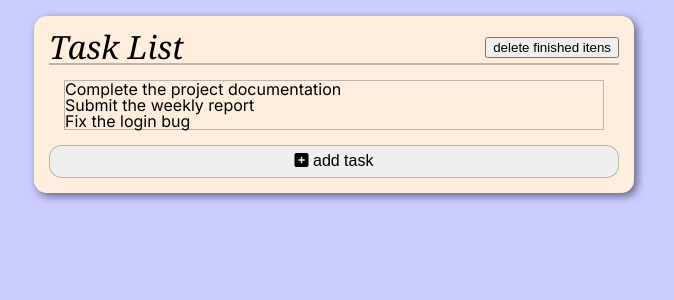
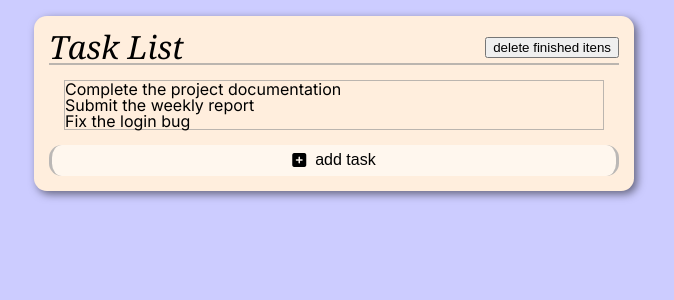
Before and after one commit to fabiodbf/monorepo-crud-mongo, a React (Create React App) app in the folder WebApp/tasks/: page / in a window 1280 px wide. Shown: the top 300 px of the page, without its empty margins (306-980 px from the left). Built offline with nearby package versions, Linux system fonts and the light colour scheme.

Commit message:
styling button

```diff
--- a/WebApp/tasks/src/components/list-container/container.jsx
+++ b/WebApp/tasks/src/components/list-container/container.jsx
@@ -30,8 +30,9 @@ function Container() {
       </div>
       <div id={styles["bottom-controls"]}>
         <div>
-          <button>
-            <i className="fa fa-plus-square"></i>&nbsp;add task
+          <button type="button">
+            <i className="fa fa-plus-square"></i>
+            &nbsp; add task
           </button>
         </div>
       </div>
--- a/WebApp/tasks/src/components/list-container/container.module.css
+++ b/WebApp/tasks/src/components/list-container/container.module.css
@@ -52,10 +52,26 @@
     button {
       /*this guy should be a separate class*/
       flex: 1;
+      display: inline-flex;
+      justify-content: center;
+      align-items: center;
+      cursor: pointer;
       padding: 0.4em;
-      border: 1px solid var(--transparent-gray);
+      background: #ffffff80;
+      border: none;
+      border-left: 3px solid var(--transparent-gray);
+      border-right: 3px solid var(--transparent-gray);
       border-radius: 0.8em;
       font-size: 1em;
     }
+
+    button:hover {
+      background-color: #ffffffdd;
+    }
+
+    button:active {
+      background-color: #ffffffff;
+      margin: 2px 0 0 2px;
+    }
   }
 }
```
